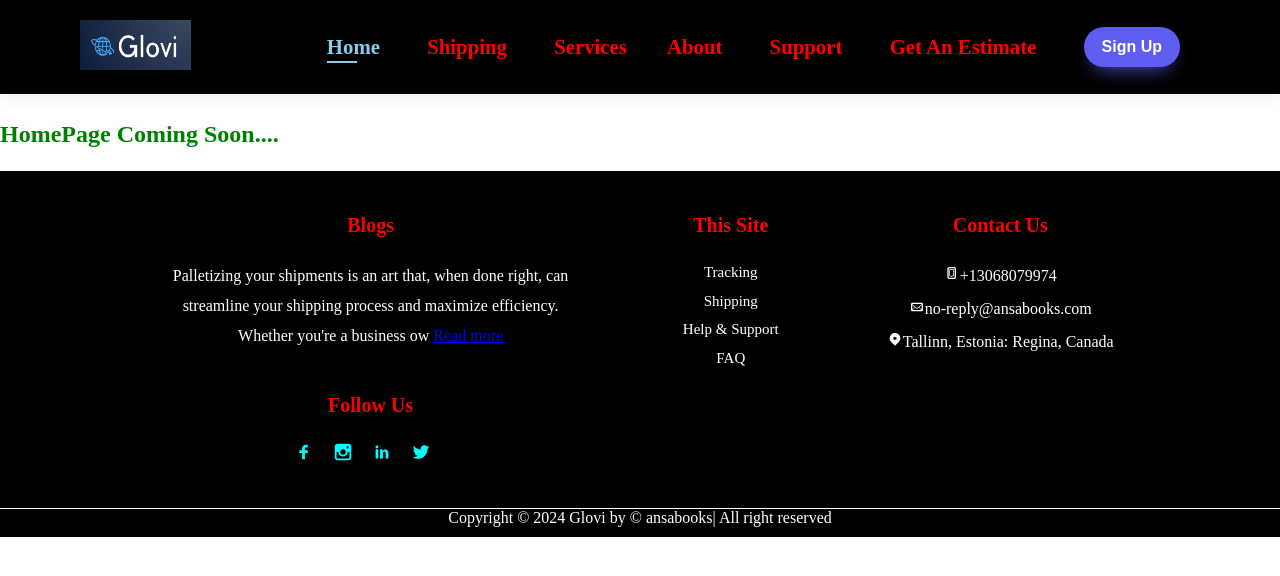
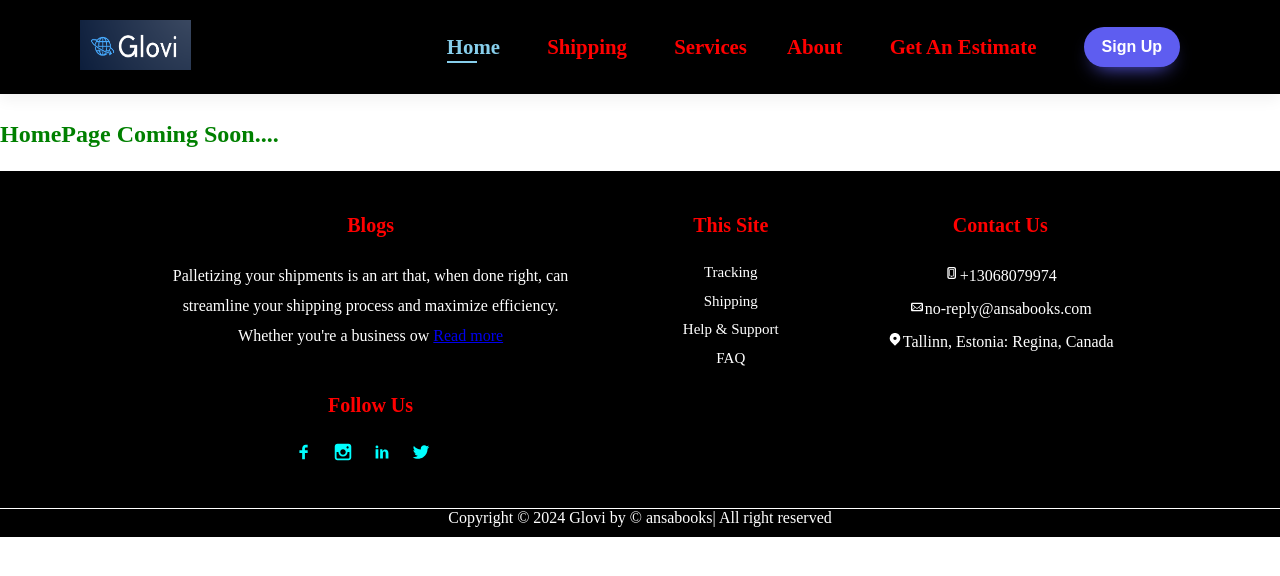
Before and after one commit to sv1999109/CapstoneProject_glovi, a React (Create React App) app in the folder glovi/: page / in a window 1280 px wide. Shown: the top 576 px of the page. Built offline with nearby package versions, Linux system fonts and the light colour scheme.

Commit message:
updated header

```diff
--- a/glovi/src/Components/Header.js
+++ b/glovi/src/Components/Header.js
@@ -40,7 +40,6 @@ class Navbar extends Component {
                             )}
                         </li>
                         <li> <a href="/AboutUs">About</a> | </li>
-                        <li> <a href="/Support">Support</a> | </li>
                         <li> <a href="/GetEstimate">Get An Estimate</a> | </li>
                         <li><Link to="/login"><button className="btnSignup">Sign Up</button></Link></li>
 
```
